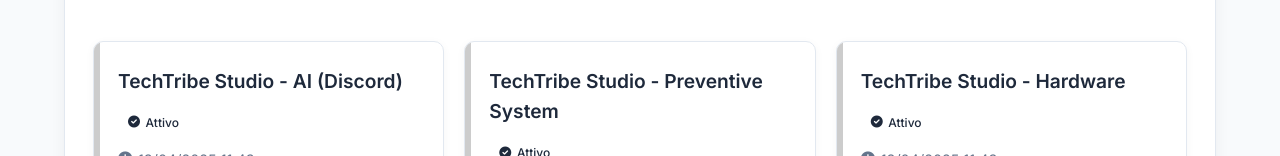
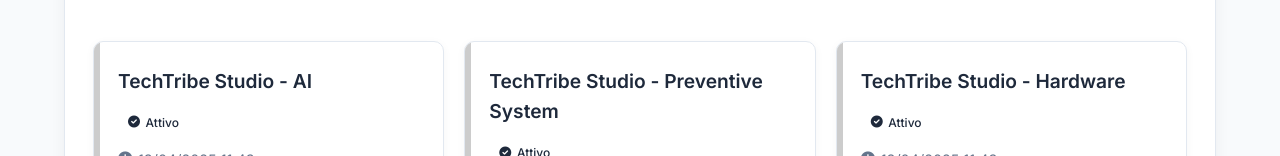
Before and after one commit to P4ciuf/Status-Tech, a plain HTML site: page index.html in a window 1280 px wide. Shown: the part 436-592 px from the top of the page. Drawn offline with Linux system fonts and the light colour scheme.

Commit message:
Update index.html

```diff
--- a/index.html
+++ b/index.html
@@ -800,7 +800,7 @@
 <script>
     const servicesData = [
     {
-        "nome": "TechTribe Studio - AI (Discord)",
+        "nome": "TechTribe Studio - AI",
         "stato": "attivo",
         "aggiornamento": '',
         "note": "Funzionamento regolare",
```
